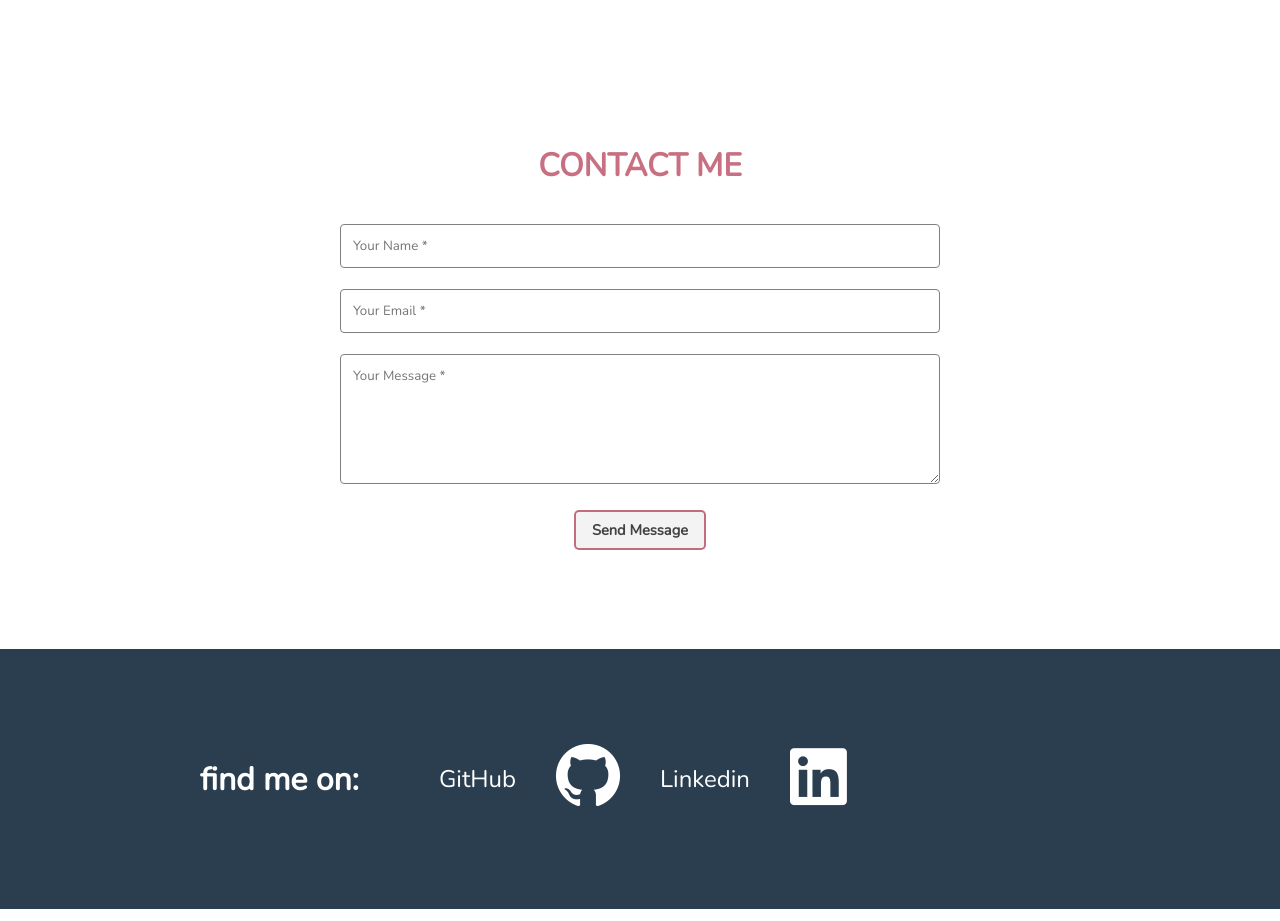
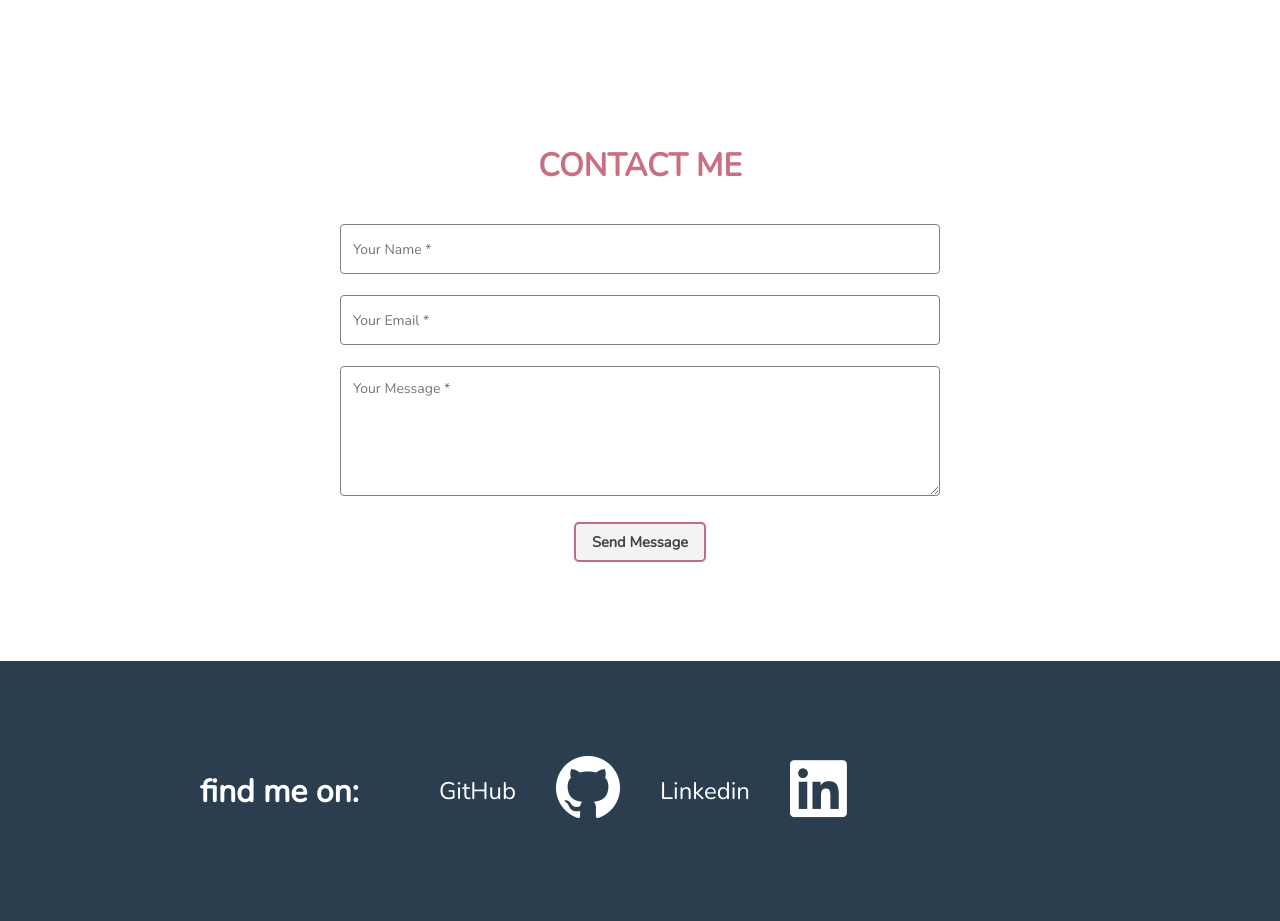
Before and after one commit to tomerrajuan/portfolio, a PHP site: page / in a window 1280 px wide. Shown: the part 3869-4790 px from the top of the page. Run offline with PHP 8.4, Linux system fonts and the light colour scheme; some libraries are stand-ins or nearby versions.

Commit message:
small change

```diff
--- a/style.css
+++ b/style.css
@@ -424,6 +424,8 @@ margin-top: -10vh;
 input,
 select,
 textarea {
+    font-size: 14px;
+    height: 50px;
   border: 1px solid grey;
   width: 88%; /* Full width */
   padding: 12px; /* Some padding */
```
